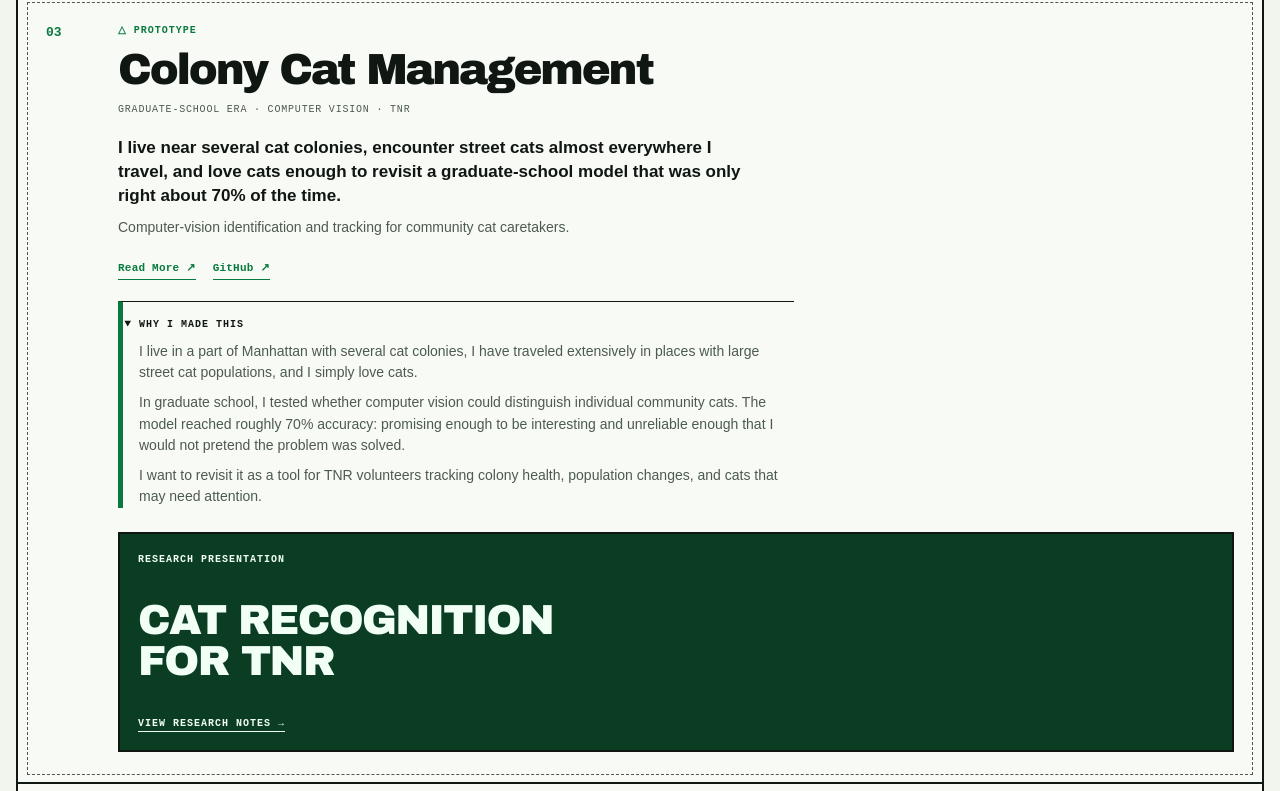
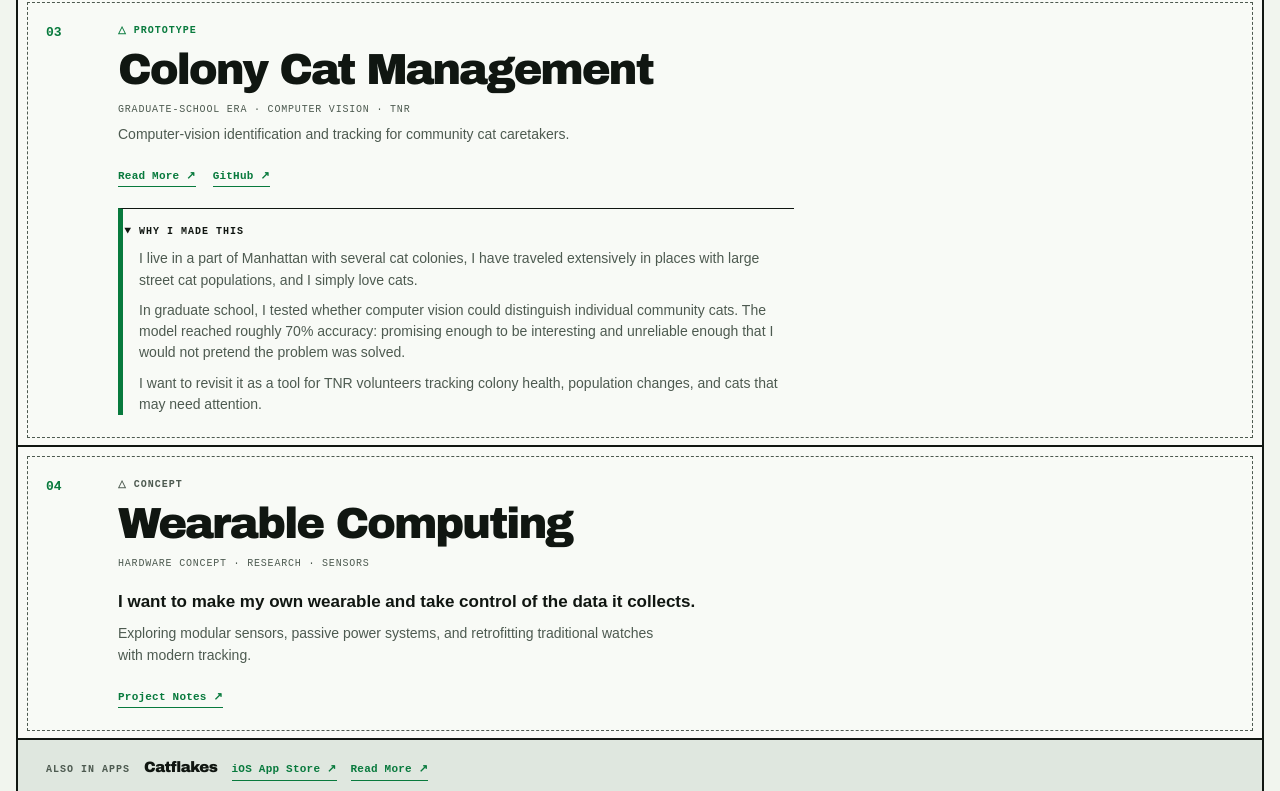
Before and after one commit to mccab22k/kieramakesthings, a plain HTML site: page lab.html in a window 1280 px wide. Shown: the part 1505-2296 px from the top of the page. Drawn offline with Linux system fonts and the light colour scheme.

Commit message:
Comment out sections in lab.html
Commented out project hook and presentation embed sections in lab.html.

```diff
--- a/lab.html
+++ b/lab.html
@@ -93,7 +93,7 @@
         <div class="status-badge" data-status="prototype">Prototype</div>
         <h2 class="project-title">Colony Cat Management</h2>
         <div class="project-meta">Graduate-school era · Computer vision · TNR</div>
-        <p class="project-hook">I live near several cat colonies, encounter street cats almost everywhere I travel, and love cats enough to revisit a graduate-school model that was only right about 70% of the time.</p>
+        <!-- <p class="project-hook">I live near several cat colonies, encounter street cats almost everywhere I travel, and love cats enough to revisit a graduate-school model that was only right about 70% of the time.</p> -->
         <p class="project-description">Computer-vision identification and tracking for community cat caretakers.</p>
         <div class="project-links">
           <a href="cats.html" class="project-link">Read More</a>
@@ -105,11 +105,11 @@
           <p>In graduate school, I tested whether computer vision could distinguish individual community cats. The model reached roughly 70% accuracy: promising enough to be interesting and unreliable enough that I would not pretend the problem was solved.</p>
           <p>I want to revisit it as a tool for TNR volunteers tracking colony health, population changes, and cats that may need attention.</p>
         </details>
-        <aside class="presentation-embed" aria-label="Cat Recognition for TNR presentation">
+        <!-- <aside class="presentation-embed" aria-label="Cat Recognition for TNR presentation">
           <span>Research presentation</span>
           <strong>Cat Recognition for TNR</strong>
           <a href="cats.html">View research notes →</a>
-        </aside>
+        </aside> -->
       </article>
       <article class="project-card card-lab" id="wearable-computing" data-n="04" data-tags="research">
         <div class="status-badge" data-status="concept">Concept</div>
```
